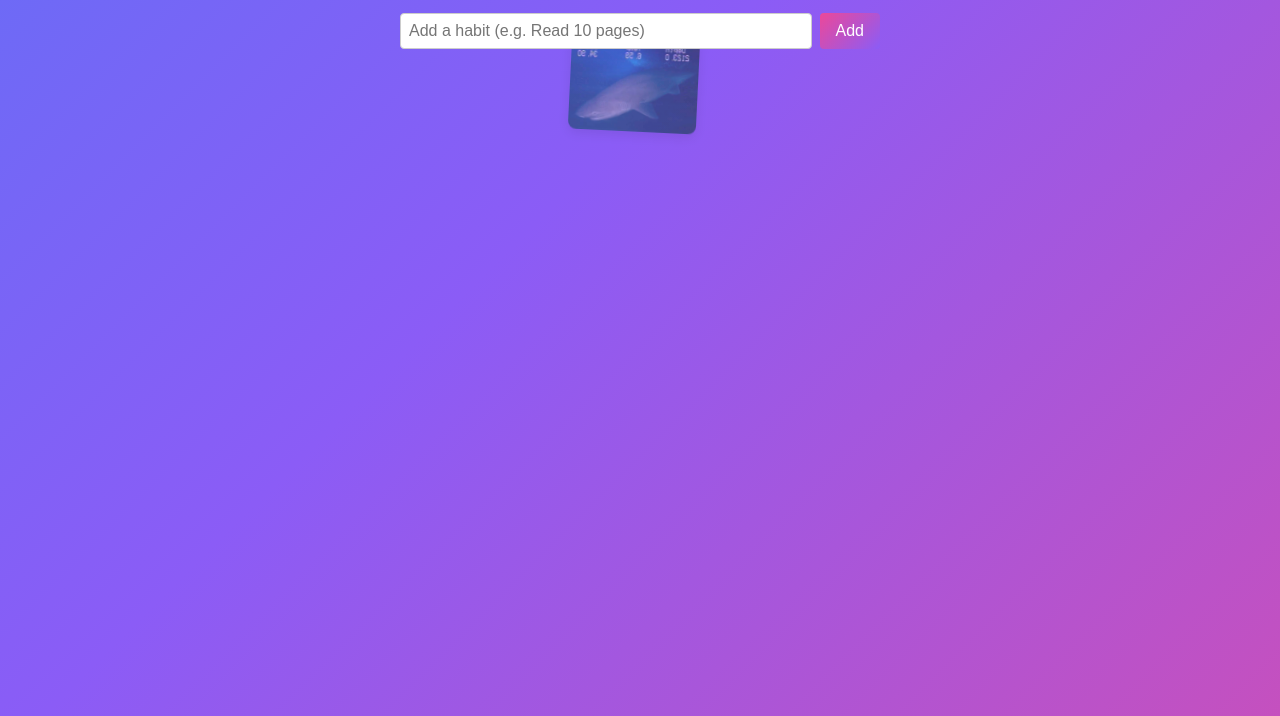
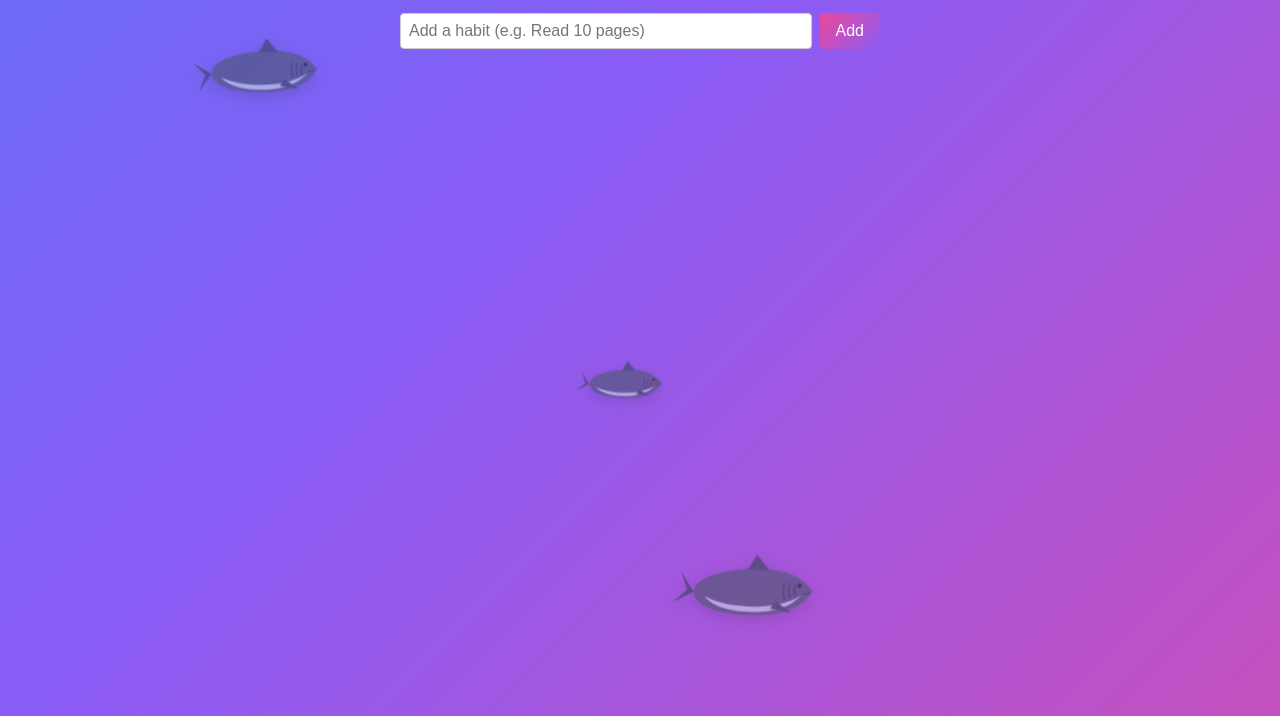
Before and after one commit to rcaisse21-crypto/habit-tracker, a plain HTML site: page index.html in a window 1280 px wide. Shown: the part 84-800 px from the top of the page. Drawn offline with Linux system fonts and the light colour scheme.

Commit message:
Replace shark photos with hand-drawn animated SVG sharks

```diff
--- a/index.html
+++ b/index.html
@@ -8,9 +8,48 @@
 </head>
 <body>
   <div class="sharks" aria-hidden="true">
-    <div class="shark shark-1"><img src="images/six-gill-shark.jpg" alt="" /></div>
-    <div class="shark shark-2"><img src="images/pocket-shark.jpg" alt="" /></div>
-    <div class="shark shark-3"><img src="images/whitetip-reef-shark.jpg" alt="" /></div>
+    <div class="shark shark-1">
+      <svg class="shark-svg" viewBox="-25 -15 265 130" xmlns="http://www.w3.org/2000/svg">
+        <path class="tail" d="M15,60 L-18,30 L2,60 L-18,90 Z" />
+        <path class="body" d="M15,60 C15,35 65,18 130,18 C185,18 215,35 232,58 C234,60 234,62 232,64 C215,87 185,104 130,104 C65,104 15,87 15,60 Z" />
+        <path class="belly" d="M35,68 C50,90 90,98 130,98 C165,98 195,88 212,68 C195,80 165,88 130,88 C90,88 55,80 35,68 Z" />
+        <path class="fin" d="M115,20 L132,-8 L155,22 Z" />
+        <path class="fin" d="M165,78 L195,100 L155,92 Z" />
+        <path class="gill" d="M182,45 Q178,60 182,75" />
+        <path class="gill" d="M192,47 Q188,60 192,73" />
+        <path class="gill" d="M202,49 Q198,60 202,71" />
+        <path class="mouth" d="M215,64 Q222,68 228,63" />
+        <circle class="eye" cx="210" cy="50" r="4" />
+      </svg>
+    </div>
+    <div class="shark shark-2">
+      <svg class="shark-svg" viewBox="-25 -15 265 130" xmlns="http://www.w3.org/2000/svg">
+        <path class="tail" d="M15,60 L-18,30 L2,60 L-18,90 Z" />
+        <path class="body" d="M15,60 C15,35 65,18 130,18 C185,18 215,35 232,58 C234,60 234,62 232,64 C215,87 185,104 130,104 C65,104 15,87 15,60 Z" />
+        <path class="belly" d="M35,68 C50,90 90,98 130,98 C165,98 195,88 212,68 C195,80 165,88 130,88 C90,88 55,80 35,68 Z" />
+        <path class="fin" d="M115,20 L132,-8 L155,22 Z" />
+        <path class="fin" d="M165,78 L195,100 L155,92 Z" />
+        <path class="gill" d="M182,45 Q178,60 182,75" />
+        <path class="gill" d="M192,47 Q188,60 192,73" />
+        <path class="gill" d="M202,49 Q198,60 202,71" />
+        <path class="mouth" d="M215,64 Q222,68 228,63" />
+        <circle class="eye" cx="210" cy="50" r="4" />
+      </svg>
+    </div>
+    <div class="shark shark-3">
+      <svg class="shark-svg" viewBox="-25 -15 265 130" xmlns="http://www.w3.org/2000/svg">
+        <path class="tail" d="M15,60 L-18,30 L2,60 L-18,90 Z" />
+        <path class="body" d="M15,60 C15,35 65,18 130,18 C185,18 215,35 232,58 C234,60 234,62 232,64 C215,87 185,104 130,104 C65,104 15,87 15,60 Z" />
+        <path class="belly" d="M35,68 C50,90 90,98 130,98 C165,98 195,88 212,68 C195,80 165,88 130,88 C90,88 55,80 35,68 Z" />
+        <path class="fin" d="M115,20 L132,-8 L155,22 Z" />
+        <path class="fin" d="M165,78 L195,100 L155,92 Z" />
+        <path class="gill" d="M182,45 Q178,60 182,75" />
+        <path class="gill" d="M192,47 Q188,60 192,73" />
+        <path class="gill" d="M202,49 Q198,60 202,71" />
+        <path class="mouth" d="M215,64 Q222,68 228,63" />
+        <circle class="eye" cx="210" cy="50" r="4" />
+      </svg>
+    </div>
   </div>
 
   <main>
--- a/style.css
+++ b/style.css
@@ -49,47 +49,89 @@ h1 {
   animation: swim linear infinite;
 }
 
-.shark img {
+.shark-svg {
   display: block;
   width: 100%;
   height: auto;
-  border-radius: 8px;
-  opacity: 0.55;
-  box-shadow: 0 4px 12px rgba(0, 0, 0, 0.15);
+  opacity: 0.6;
+  filter: drop-shadow(0 4px 8px rgba(0, 0, 0, 0.2));
   animation: bob ease-in-out infinite alternate;
+}
+
+.shark-svg .body {
+  fill: #475569;
+}
+
+.shark-svg .belly {
+  fill: #cbd5e1;
+}
+
+.shark-svg .fin {
+  fill: #334155;
+}
+
+.shark-svg .gill,
+.shark-svg .mouth {
+  fill: none;
+  stroke: #1e293b;
+  stroke-width: 2;
+  stroke-linecap: round;
+}
+
+.shark-svg .eye {
+  fill: #0f172a;
+}
+
+.shark-svg .tail {
+  fill: #334155;
+  transform-box: fill-box;
+  transform-origin: 100% 50%;
+  animation: tail-swish ease-in-out infinite alternate;
 }
 
 .shark-1 {
   top: 15%;
-  animation-duration: 22s;
+  animation-duration: 20s;
 }
 
-.shark-1 img {
+.shark-1 .shark-svg {
   animation-duration: 2.6s;
+}
+
+.shark-1 .tail {
+  animation-duration: 0.6s;
 }
 
 .shark-2 {
   top: 55%;
-  animation-duration: 28s;
+  animation-duration: 26s;
   animation-delay: -8s;
   width: 5.5rem;
 }
 
-.shark-2 img {
+.shark-2 .shark-svg {
   animation-duration: 1.9s;
   animation-delay: -1s;
 }
 
+.shark-2 .tail {
+  animation-duration: 0.45s;
+}
+
 .shark-3 {
   top: 80%;
-  animation-duration: 18s;
+  animation-duration: 16s;
   animation-delay: -4s;
   width: 9rem;
 }
 
-.shark-3 img {
+.shark-3 .shark-svg {
   animation-duration: 3.1s;
   animation-delay: -2s;
+}
+
+.shark-3 .tail {
+  animation-duration: 0.7s;
 }
 
 @keyframes bob {
@@ -104,12 +146,22 @@ h1 {
   }
 }
 
+@keyframes tail-swish {
+  0% {
+    transform: rotate(-18deg);
+  }
+  100% {
+    transform: rotate(18deg);
+  }
+}
+
 @keyframes swim {
-  0% { left: -10%; transform: scaleX(-1); }
-  49.9% { transform: scaleX(-1); }
-  50% { left: 110%; transform: scaleX(1); }
-  99.9% { transform: scaleX(1); }
-  100% { left: -10%; transform: scaleX(-1); }
+  0% {
+    left: -15%;
+  }
+  100% {
+    left: 105%;
+  }
 }
 
 #habit-form {
```
Also changed, not shown: images/pocket-shark.jpg (deleted), images/six-gill-shark.jpg (deleted), images/whitetip-reef-shark.jpg (deleted), 1 other file.
